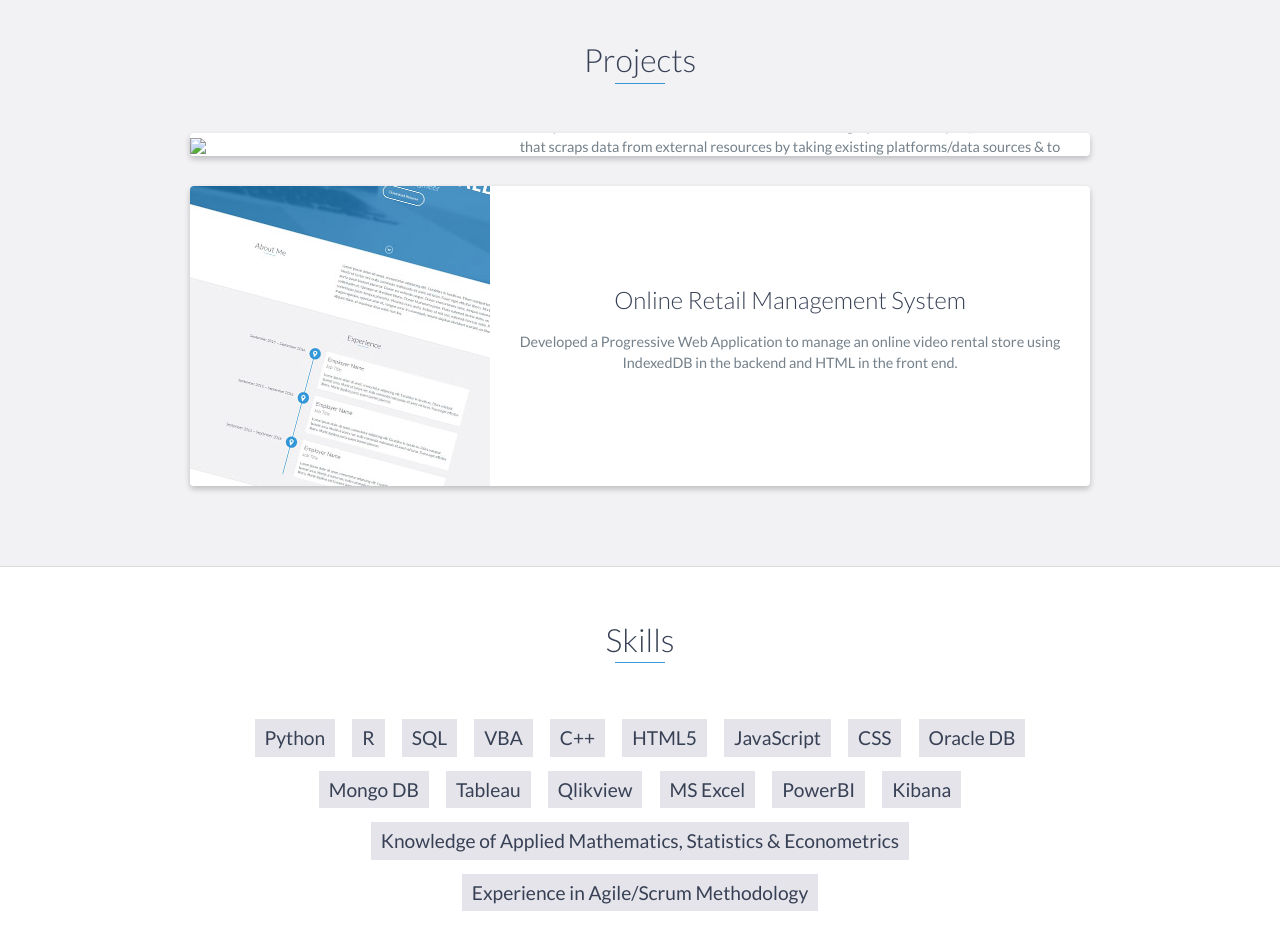
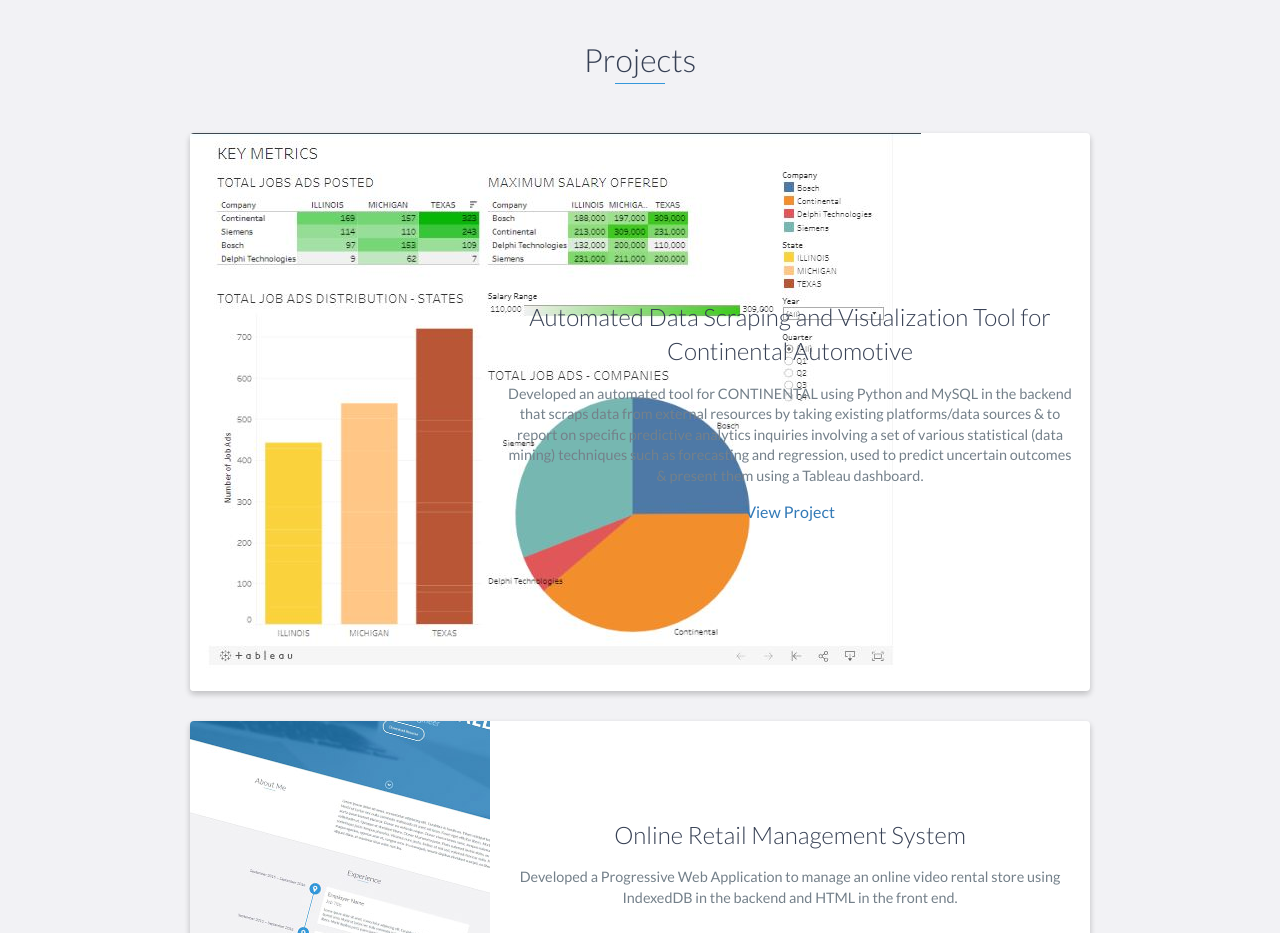
Before and after one commit to rohandash06/rohan-dash06.github.io, a website: page index.html in a window 1280 px wide. Shown: the part 2880-3813 px from the top of the page. Drawn offline with nearby package versions, Linux system fonts and the light colour scheme.

Commit message:
Update index.html

```diff
--- a/index.html
+++ b/index.html
@@ -212,7 +212,7 @@
             <div class="row">
                 <div class="project shadow-large">
                     <div class="project-image">
-                        <img src="images/Tableau.jpeg" />
+                        <img src="images/Tableau.JPG" />
                     </div>
                     <!-- End .project-image -->
                     <div class="project-info">
```
